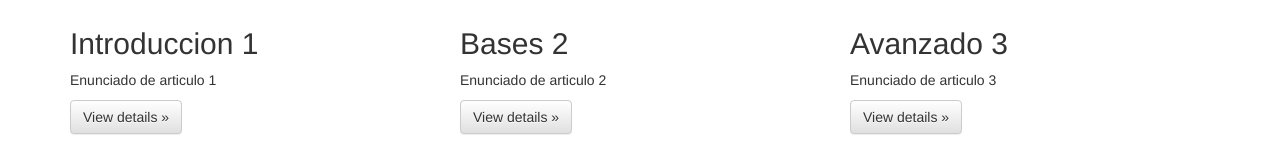
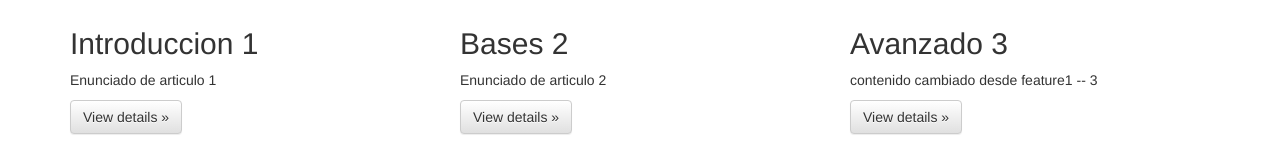
Before and after one commit to bernardo206/Trabajo2_Bernardo_Estrada, a plain HTML site: page index.html in a window 1280 px wide. Shown: the part 374-534 px from the top of the page. Drawn offline with nearby package versions, Linux system fonts and the light colour scheme.

Commit message:
Cambio numero 4 desde Feature1

```diff
--- a/index.html
+++ b/index.html
@@ -76,7 +76,7 @@
        </div>
         <div class="col-md-4">
           <h2>Avanzado 3</h2>
-          <p> Enunciado de articulo 3</p>
+          <p> contenido cambiado desde feature1 -- 3</p>
           <p><a class="btn btn-default" href="#" role="button">View details &raquo;</a></p>
         </div>
       </div>
```
